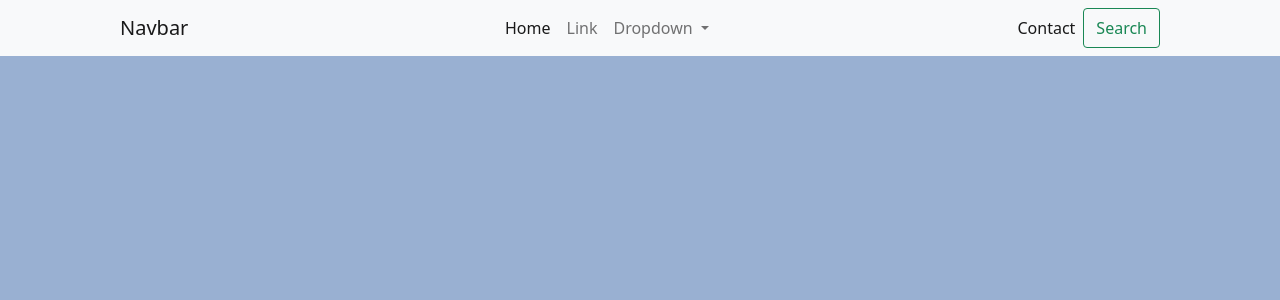
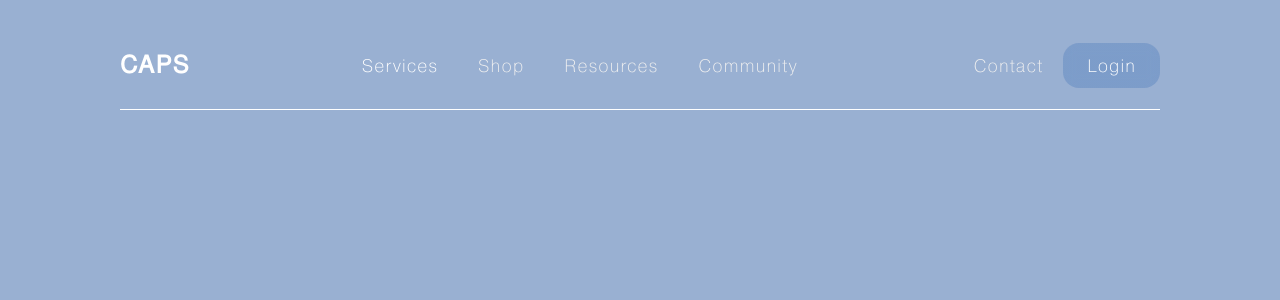
Before and after one commit to adidk/CAPS2022, a PHP site: page / in a window 1280 px wide. Shown: the top 300 px of the page. Run offline with PHP 8.4, Linux system fonts and the light colour scheme.

Commit message:
navbar desktop

```diff
--- a/assets/style.css
+++ b/assets/style.css
@@ -1,3 +1,17 @@
+    @font-face {
+        font-family: "HelveticaNeue";
+        font-style: normal;
+        font-weight: normal;
+        src: url("./fonts/FreeSans.otf") format("opentype");
+    }
+
+    @font-face {
+        font-family: 'Pragmatica ExtraLight Reg';
+        font-style: normal;
+        font-weight: normal;
+        src: url('./fonts/Pragmatica-ExtraLight.woff') format('woff');
+    }
+
     body {
         background-color: #99B0D2;
         backdrop-filter: blur(1rem);
@@ -21,16 +35,90 @@ body {
     }
 
     .btn-primary {
-    background-color: #0d6efd2e;
-    border-top-color: #094eb42e;
-    border-left-color: #094eb42e;
-    border-bottom-color: #5798fa2e;
-    border-right-color: #5798fa2e;
-    box-shadow: 0.3rem 0.3rem 0.3rem rgba(0, 0, 0, 0.2);
-    text-decoration: solid;
+        background: linear-gradient(0deg, rgba(32, 93, 176, 0.23), rgba(32, 93, 176, 0.23));
+        backdrop-filter: blur(6px);
+        border-radius: 1rem;
+        border-color: rgba(0, 0, 0, 0);
+        font-family: 'Pragmatica ExtraLight Reg';
+        font-style: normal;
+        font-weight: 400;
+        font-size: 18px;
+        letter-spacing: 0.07rem;
+        padding: 8px 23px;
+    }
+
+    a.navbar-brand {
+        font-family: 'HelveticaNeue';
+        font-style: normal;
+        font-weight: 700;
+        font-size: 24px;
+    }
+
+    .navbar-light .navbar-brand {
+        color: #ffffff;
+        letter-spacing: 0.1rem;
+    }
+
+    .navbar-light .navbar-brand:hover {
+        color: #ffffff;
+        letter-spacing: 0.1rem;
+    }
+
+    .navbar-light .navbar-brand:focus {
+        color: #ffffff;
+        letter-spacing: 0.1rem;
+    }
+
+    .navbar-light .navbar-nav .nav-link.active {
+        color: #ffffff;
+        letter-spacing: 0.07rem;
+    }
+
+    .navbar-light .navbar-nav .nav-link {
+        color: #f0f0f0;
+        letter-spacing: 0.07rem;
+    }
+
+    .navbar-light .navbar-nav .nav-link:focus {
+        color: #ffffff;
+    }
+
+    .navbar-light .navbar-nav .nav-link:hover {
+        color: #ffffff;
+    }
+
+    ul li a.nav-link {
+        font-family: 'Pragmatica ExtraLight Reg';
+        font-style: normal;
+        font-weight: 400;
+        font-size: 18px;
+        line-height: 21px;
     }
 
     .pd-120 {
         padding-left: 120px;
         padding-right: 120px;
+        margin-top: 20px;
     }
+
+    .navbar {
+        height: 110px;
+    }
+
+    nav.navbar:before {
+        content: "";
+        position: absolute;
+        left: 120px;
+        right: 120px;
+        bottom: 0;
+        height: 15px;
+        border-bottom: 1px solid #ffffff;
+    }
+
+    .bg-light {
+        background-color: #99B0D2!important;
+    }
+
+    a.nav-link {
+        margin: 0px 12px;
+    }
--- a/index.php
+++ b/index.php
@@ -15,41 +15,34 @@
 </head>
 
 <body>
-    <nav class="navbar  navbar-expand-lg navbar-light bg-light">
+    <nav class="navbar navbar-expand-lg navbar-light bg-light">
         <div class="container-fluid pd-120">
-            <a class="navbar-brand" href="#">Navbar</a>
+            <a class="navbar-brand" href="#">CAPS</a>
             <button class="navbar-toggler" type="button" data-bs-toggle="collapse" data-bs-target="#navbarSupportedContent" aria-controls="navbarSupportedContent" aria-expanded="false" aria-label="Toggle navigation">
                 <span class="navbar-toggler-icon"></span>
             </button>
             <div class="collapse navbar-collapse d-flex justify-content-center" id="navbarSupportedContent">
                 <ul class="navbar-nav">
                     <li class="nav-item">
-                        <a class="nav-link active" aria-current="page" href="#">Home</a>
+                        <a class="nav-link active" aria-current="page" href="#">Services</a>
                     </li>
                     <li class="nav-item">
-                        <a class="nav-link" href="#">Link</a>
+                        <a class="nav-link" href="#">Shop</a>
                     </li>
-                    <li class="nav-item dropdown">
-                        <a class="nav-link dropdown-toggle" href="#" id="navbarDropdown" role="button" data-bs-toggle="dropdown" aria-expanded="false">
-                            Dropdown
-                        </a>
-                        <ul class="dropdown-menu" aria-labelledby="navbarDropdown">
-                            <li><a class="dropdown-item" href="#">Action</a></li>
-                            <li><a class="dropdown-item" href="#">Another action</a></li>
-                            <li>
-                                <hr class="dropdown-divider">
-                            </li>
-                            <li><a class="dropdown-item" href="#">Something else here</a></li>
-                        </ul>
+                    <li class="nav-item">
+                        <a class="nav-link" href="#">Resources</a>
+                    </li>
+                    <li class="nav-item">
+                        <a class="nav-link" href="#">Community</a>
                     </li>
                 </ul>
             </div>
             <ul class="navbar-nav d-flex justify-content-end">
-                <li class="nav-item">
-                    <a class="nav-link active" aria-current="page" href="#">Contact</a>
-                </li>
-                <button class="btn btn-outline-success" type="submit">Search</button>
-            </ul>
+                    <li class="nav-item">
+                        <a class="nav-link" href="#">Contact</a>
+                    </li>
+                </ul>
+                <button class="btn btn-primary" type="submit">Login</button>
         </div>
     </nav>
 
```
Also changed, not shown: assets/fonts/FreeSans.otf (added), assets/fonts/Pragmatica-ExtraLight.woff (added). Lines whose indentation alone changed are shown as unchanged.
